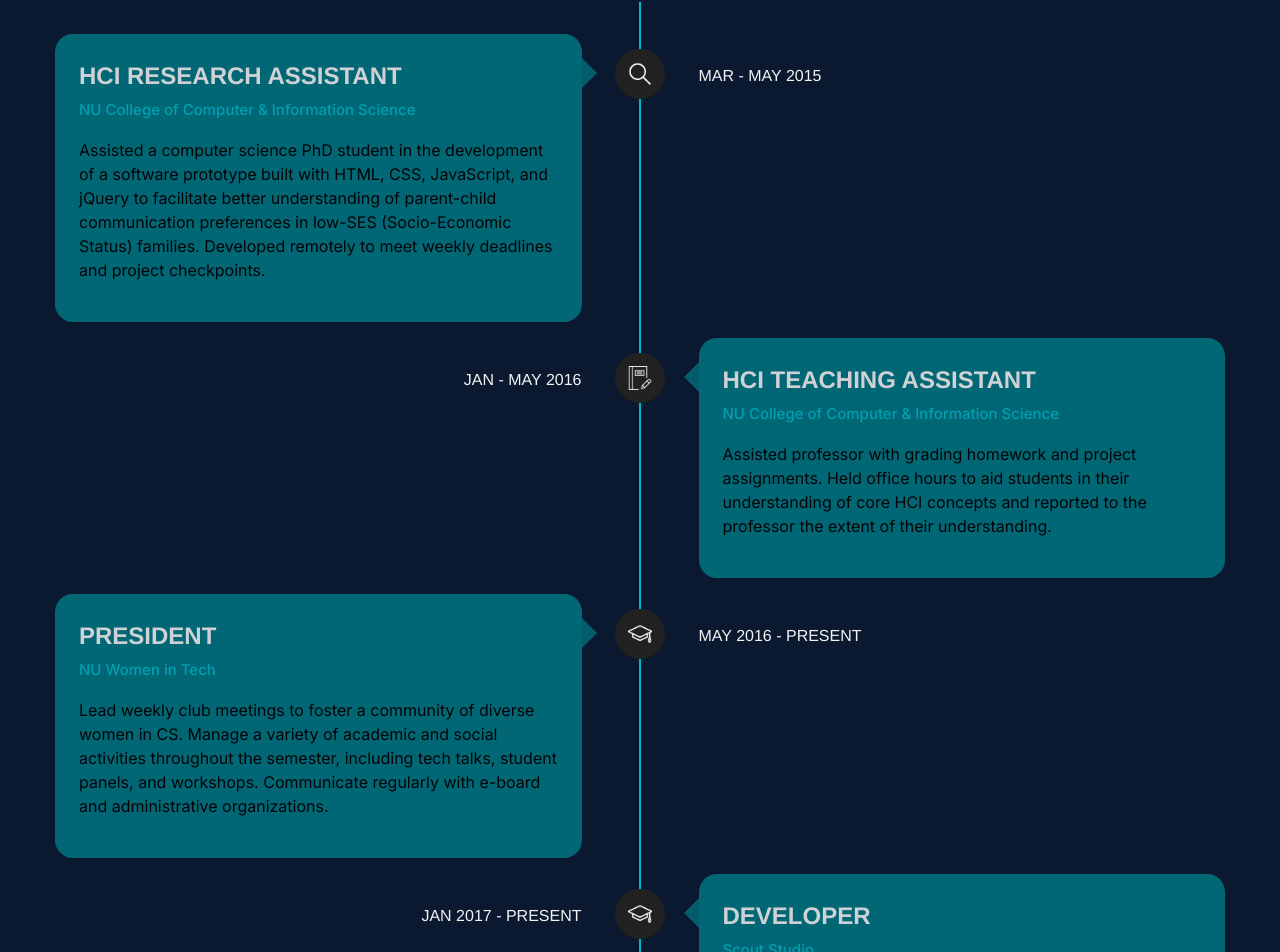
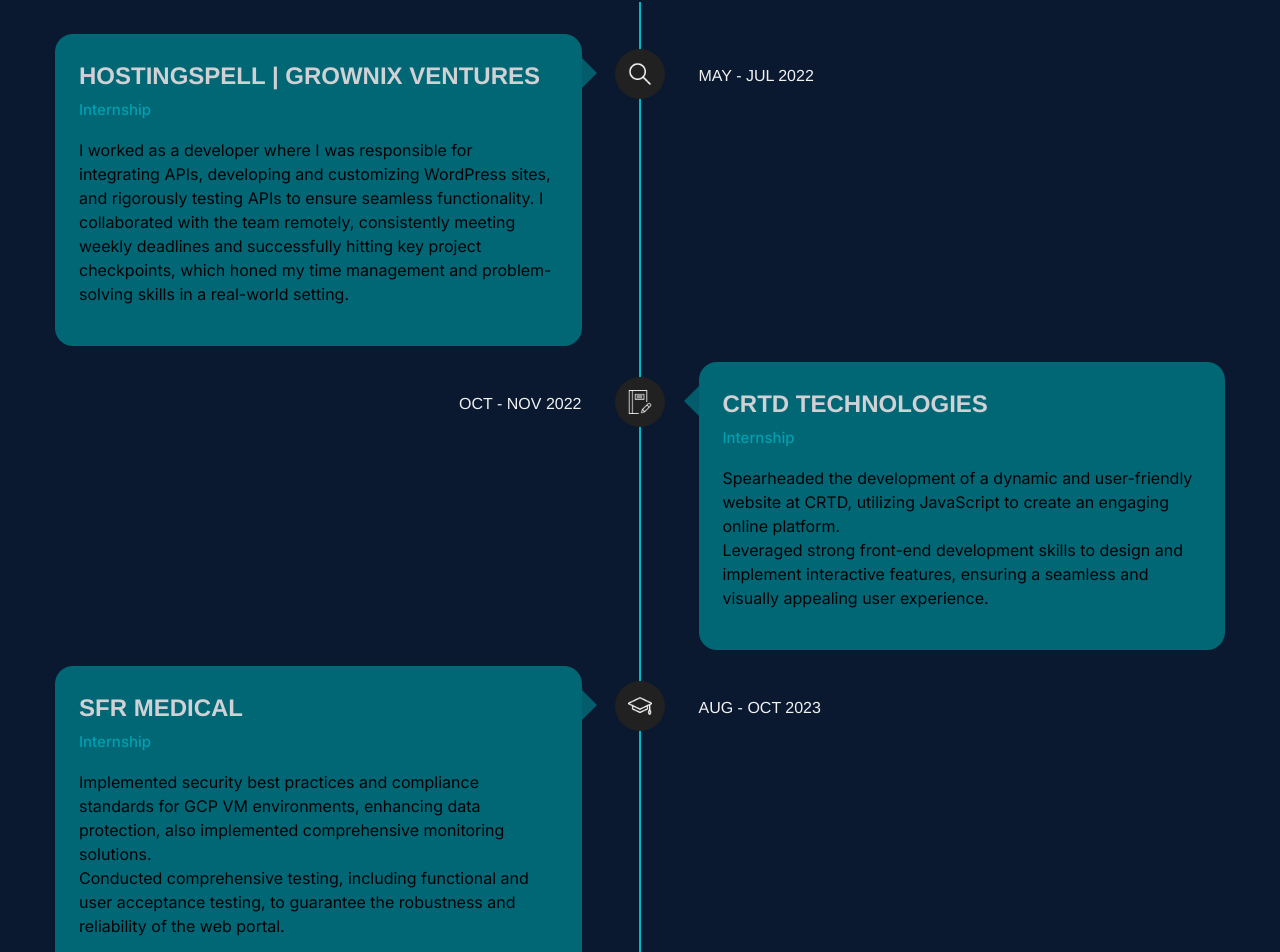
Before and after one commit to Niketdeshmukh/Portfolio, a Next.js app: page / in a window 1280 px wide. Shown: the part 1893-2845 px from the top of the page. Built offline with nearby package versions, Linux system fonts and the light colour scheme.

Commit message:
updated experience section

```diff
--- a/src/app/component/Experience.jsx
+++ b/src/app/component/Experience.jsx
@@ -1,8 +1,8 @@
 "use client";
-import React, { useRef, useEffect } from 'react';
-import '../styles/Experience.css';
-import gsap from 'gsap';
-import { ScrollTrigger } from 'gsap/ScrollTrigger';
+import React, { useRef, useEffect } from "react";
+import "../styles/Experience.css";
+import gsap from "gsap";
+import { ScrollTrigger } from "gsap/ScrollTrigger";
 
 gsap.registerPlugin(ScrollTrigger);
 
@@ -42,69 +42,107 @@
 
   return (
     <section ref={container} id="experience-section" className="gap">
-      <h2 className="numbered__heading_02"><span>My Experience</span></h2>
+      <h2 className="numbered__heading_02">
+        <span>My Experience</span>
+      </h2>
       <div className="overlay-wrapper">
         <div className="fade-in">
           <div className="experience-wrapper">
             <div id="timeline">
               <div className="timeline-block">
                 <div className="timeline-content">
-                  <h2 className="position">HCI Research Assistant</h2>
-                  <h3 className="company"><a href="http://www.ccis.northeastern.edu/" target="_blank">NU College of Computer
-                      & Information Science</a></h3>
-                  <p className="job-desc">Assisted a computer science PhD student in the development of a software prototype
-                    built with HTML, CSS, JavaScript, and jQuery to facilitate better understanding of parent-child
-                    communication preferences in low-SES (Socio-Economic Status) families. Developed remotely to meet
-                    weekly deadlines and project checkpoints.</p>
+                  <h2 className="position">Hostingspell | Grownix Ventures </h2>
+                  <h3 className="company">
+                    <a href="https://hostingspell.com/" target="_blank">
+                      Internship
+                    </a>
+                  </h3>
+                  <p className="job-desc">
+                    I worked as a developer where I was responsible for
+                    integrating APIs, developing and customizing WordPress
+                    sites, and rigorously testing APIs to ensure seamless
+                    functionality. I collaborated with the team remotely,
+                    consistently meeting weekly deadlines and successfully
+                    hitting key project checkpoints, which honed my time
+                    management and problem-solving skills in a real-world
+                    setting.
+                  </p>
                 </div>
                 <div className="timeline-img">
                   <div className="sprite research"></div>
-                </div> <span className="date">Mar - May 2015</span>
+                </div>{" "}
+                <span className="date">May - Jul 2022</span>
               </div>
               <div className="timeline-block">
                 <div className="timeline-content">
-                  <h2 className="position">HCI Teaching Assistant</h2>
-                  <h3 className="company"><a href="http://www.ccis.northeastern.edu/" target="_blank">NU College of Computer
-                      & Information Science</a></h3>
-                  <p className="job-desc">Assisted professor with grading homework and project assignments. Held office hours
-                    to aid students in their understanding of core HCI concepts and reported to the professor the extent
-                    of their understanding.</p>
+                  <h2 className="position">CRTD Technologies</h2>
+                  <h3 className="company">
+                    <a href="http://www.crtd.in/" target="_blank">
+                      Internship
+                    </a>
+                  </h3>
+                  <p className="job-desc">
+                    Spearheaded the development of a dynamic and user-friendly
+                    website at CRTD, utilizing JavaScript to create an engaging
+                    online platform.
+                    <br />
+                    Leveraged strong front-end development skills to design and
+                    implement interactive features, ensuring a seamless and
+                    visually appealing user experience.
+                  </p>
                 </div>
                 <div className="timeline-img">
                   <div className="sprite academic"></div>
-                </div> <span className="date">Jan - May 2016</span>
+                </div>{" "}
+                <span className="date">Oct - Nov 2022</span>
               </div>
               <div className="timeline-block">
                 <div className="timeline-content">
-                  <h2 className="position">President</h2>
-                  <h3 className="company"><a href="http://nuwit.ccs.neu.edu" target="_blank">NU Women in Tech</a></h3>
-                  <p className="job-desc">Lead weekly club meetings to foster a community of diverse women in CS. Manage a
-                    variety of academic and social activities throughout the semester, including tech talks, student
-                    panels, and workshops. Communicate regularly with e-board and administrative organizations.</p>
+                  <h2 className="position">SFR Medical</h2>
+                  <h3 className="company">
+                    <a href="https://sfrmedical.com/" target="_blank">
+                      Internship
+                    </a>
+                  </h3>
+                  <p className="job-desc">
+                  Implemented security best practices and compliance standards
+                    for GCP VM environments, enhancing data protection, also
+                    implemented comprehensive monitoring solutions.
+                    <br /> Conducted comprehensive testing, including functional
+                    and user acceptance testing, to guarantee the robustness and
+                    reliability of the web portal.
+                  </p>
                 </div>
                 <div className="timeline-img">
                   <div className="sprite university"></div>
-                </div> <span className="date">May 2016 - Present</span>
+                </div>{" "}
+                <span className="date">Aug - Oct 2023</span>
               </div>
               <div className="timeline-block">
                 <div className="timeline-content">
-                  <h2 className="position">Developer</h2>
-                  <h3 className="company"><a href="http://www.northeastern.edu/scout/" target="_blank">Scout Studio</a></h3>
-                  <p className="job-desc">Collaborated with a small team of student designers to spearhead a new design system
-                    for Scout’s first annual student-led design conference at Northeastern. Worked closely with designers
-                    and management team to develop, document, and manage the conference’s marketing website using Jekyll,
-                    Sass, and JavaScript.</p>
+                  <h2 className="position">Blue Stock</h2>
+                  <h3 className="company">
+                    <a href="https://bluestock.in/" target="_blank">
+                      SDE Intern
+                    </a>
+                  </h3>
+                  <p className="job-desc">
+                  During my SDE internship at Bluestock, I contributed to developing scalable web applications, focusing on optimizing backend processes and enhancing user experience.
+                  <br />I collaborated closely with the engineering team, working on API development, debugging, and performance optimization. My work led to improved application efficiency and a smoother user interface.
+                  </p>
                 </div>
                 <div className="timeline-img">
                   <div className="sprite university"></div>
-                </div> <span className="date">Jan 2017 - Present</span>
+                </div>{" "}
+                <span className="date">Aug - Sep 2024</span>
               </div>
-            </div> <i className="down-arrow"></i>
+            </div>{" "}
+            <i className="down-arrow"></i>
           </div>
         </div>
       </div>
     </section>
   );
-}
+};
 
 export default Experience;
```
